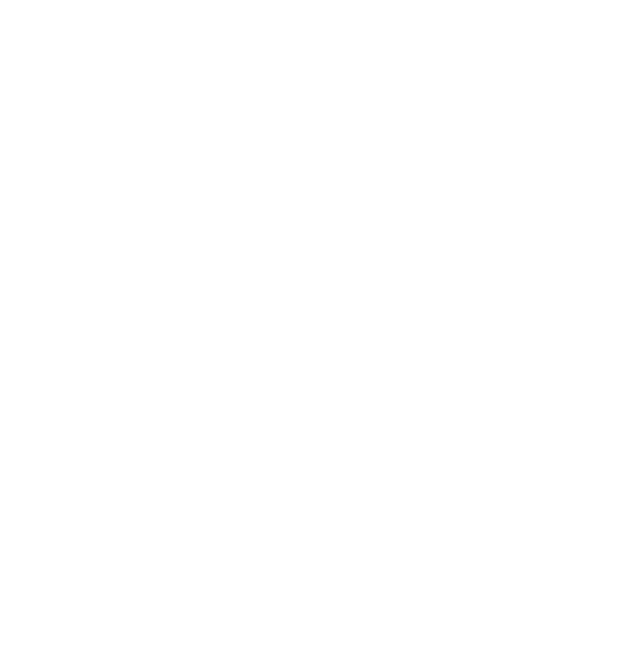
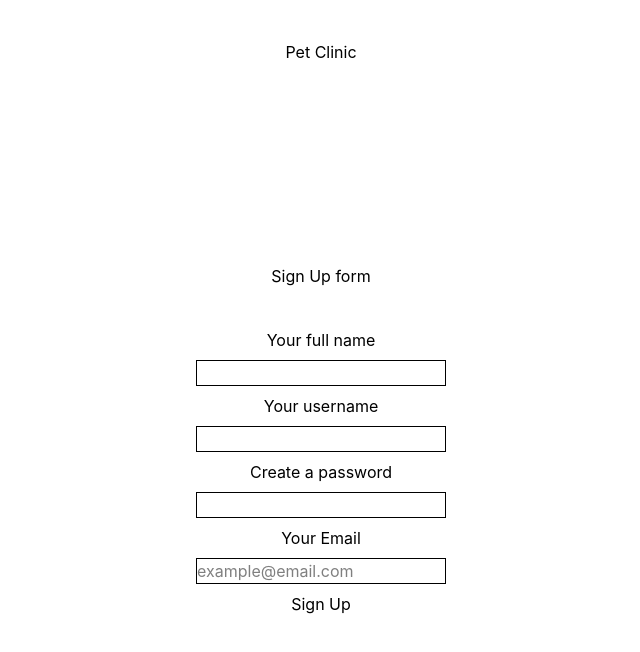
Before and after one commit to ArBa-dev-J/Pet-Appointment-App-, a React (Vite) app in the folder front/: page /SignUp in a window 1280 px wide. Before the commit this address had no page. Shown: the top 652 px of the page, without its empty margins (319-959 px from the left). Built offline with nearby package versions, Linux system fonts and the light colour scheme.

Commit message:
add Signup form base

```diff
--- a/front/src/App.jsx
+++ b/front/src/App.jsx
@@ -1,10 +1,12 @@
 import { Routes, Route } from "react-router";
 import Home from "./components/Home";
+import SignUpForm from "./components/SignUpForm";
 function App() {
   return (
    <>
    <Routes>
       <Route path="/" element={<Home/>}/>
+      <Route path="/SignUp" element={<SignUpForm/>}/>
     </Routes>
    </>
   )
--- a/front/src/components/Home.jsx
+++ b/front/src/components/Home.jsx
@@ -1,5 +1,20 @@
-function Home(){
+import { Link } from "react-router";
 
+function Home() {
+  return (
+    <>
+      <main>
+      <header className="text-center">
+        <Link to="/"><h1 className="pt-10">Pet Clinic</h1></Link>
+        </header>
+        <section className="flex flex-col justify-center items-center min-h-screen gap-10">
+          <Link to="/SignUp"><button type="button">Sign Up</button></Link>
+
+          <button type="button">Log In</button>
+        </section>
+      </main>
+    </>
+  );
 }
 
 export default Home;
--- /dev/null
+++ b/front/src/components/SignUpForm.jsx
@@ -0,0 +1,34 @@
+import { Link } from "react-router";
+function SignUpForm() {
+  return (
+    <>
+      <main>
+        <header className="text-center ">
+          <Link to="/">
+            <h1 className="pt-10">Pet Clinic</h1>
+          </Link>
+        </header>
+        <section>
+          <h1 className="pt-50 text-center">Sign Up form</h1>
+          <form className="flex flex-col justify-center items-center pt-10 gap-2">
+            <label>Your full name</label>
+            <input type="text"className="border block"  />
+
+            <label>Your username</label>
+            <input type="text"className="border block"  />
+
+            <label>Create a password</label>
+            <input type="text"className="border block" />
+
+            <label>Your Email</label>
+            <input type="text"className="border block" placeholder="example@email.com" />
+
+            <input type="submit"  value="Sign Up"/>
+          </form>
+        </section>
+      </main>
+    </>
+  );
+}
+
+export default SignUpForm;
```
